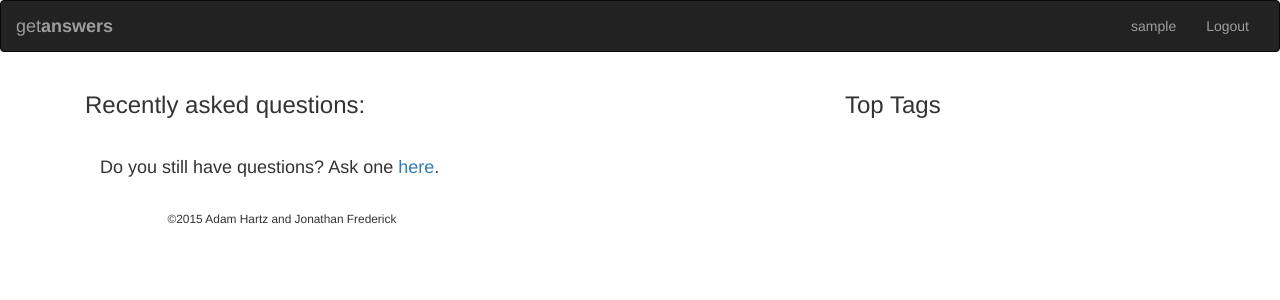
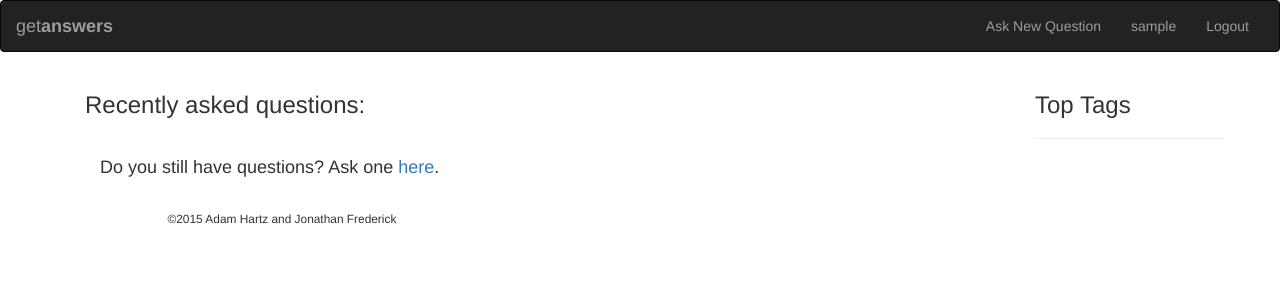
Before and after one commit to tiyd-python-adam-jon/question-box, a Django app: page / in a window 1280 px wide. Shown: the top 300 px of the page. Run offline with Django 3.2, Linux system fonts and the light colour scheme; the visitor is signed in with stand-in values (Sample User, id 1); data that the repository does not hold is empty; some libraries are stand-ins or nearby versions.

Commit message:
Format tags like answer_list, Ask Question on nav

```diff
--- a/questionbox/getanswers/templates/getanswers/question_list.html
+++ b/questionbox/getanswers/templates/getanswers/question_list.html
@@ -8,14 +8,14 @@
 {% block content %}
 
 <div class="container">
-  <div class="col-md-8">
+  <div class="col-md-10">
     <div class="row">
       <h3>Recently asked questions:</h3>
     </div>
     <br>
     {% for question in questions %}
     <a href="{% url 'answer_list' question.pk %}"><p>{{ question.title }}</p></a>
-    <p><small>has gotten {{ question.answer_set.count }} answer{{ question.answer_set.count|pluralize }} in {{ question.timestamp | timesince }}</small></p>
+    <p><small><b>{{ question.answer_set.count }} answer{{ question.answer_set.count|pluralize }}</b> in {{ question.timestamp | timesince }}</small></p>
     <br>
     {% endfor %}
 
@@ -35,11 +35,11 @@
   <div class="col-md-2">
     <div class="row">
       <h3>Top Tags</h3>
+      <hr>
     </div>
-    <br>
     {% for tag in view.alltags %}
     <div class="row">
-      <p><a href="#" class="text-muted">{{ tag.ttext }}</a></p>
+      <p><a href="#" style="background-color:rgba(39,128,227, .19)">{{ tag.ttext }}</a></p>
     </div>
     {% endfor %}
   </div>
--- a/questionbox/templates/base.html
+++ b/questionbox/templates/base.html
@@ -56,6 +56,9 @@
         {% endcomment %}
           {% if user.is_authenticated %}
           <li role="presentation">
+              <a href="{% url 'question_form' %}">Ask New Question</a>
+          </li>
+          <li role="presentation">
             <a href="#">{{user.username}}</a>  <!-- TODO: link this to profile page -->
           </li>
           <li role="presentation">
```
